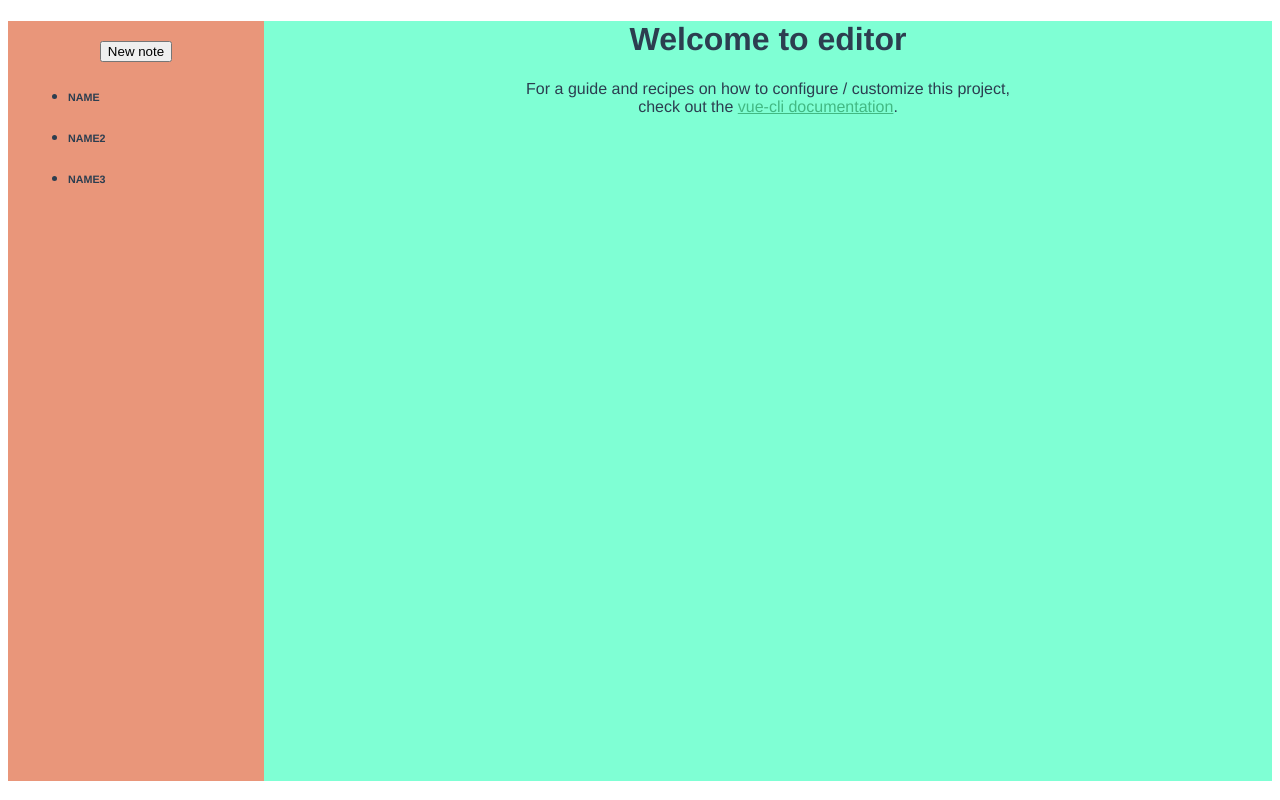
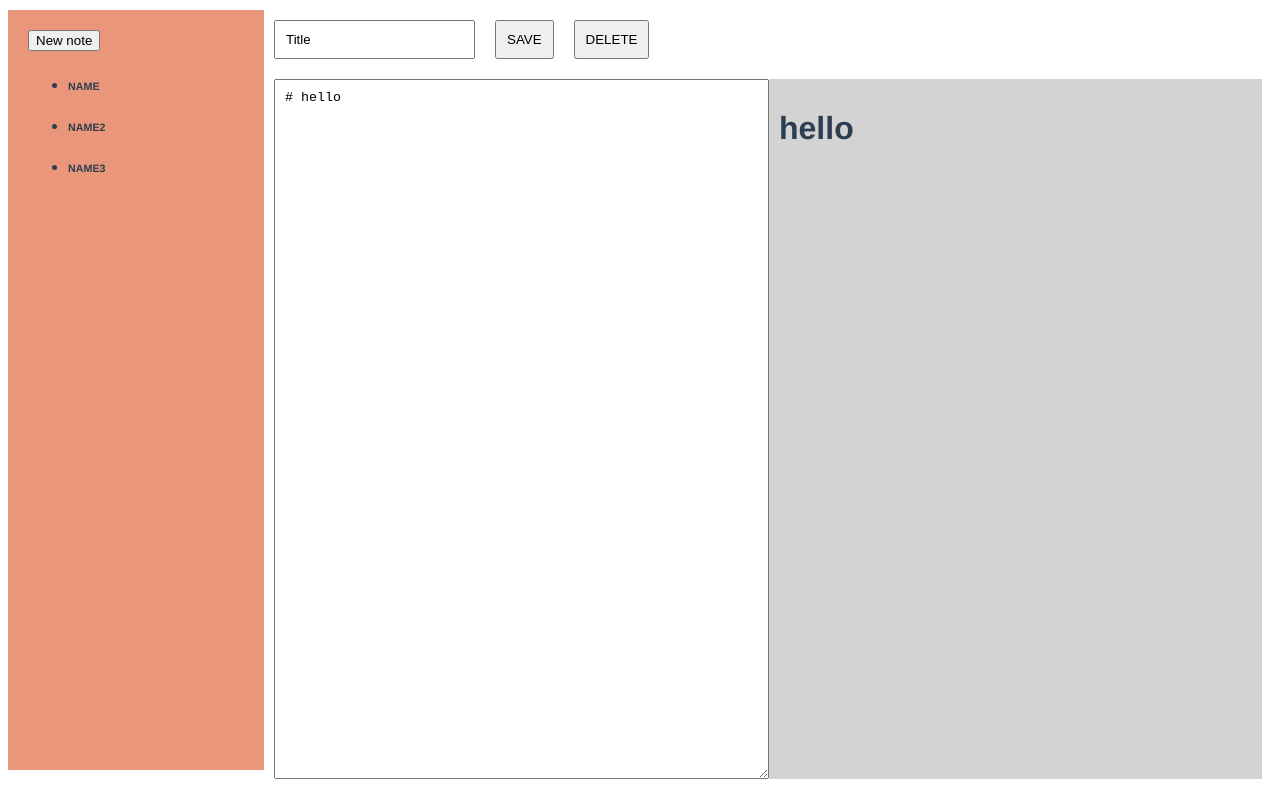
Before and after one commit to MaricaMitthens/web-lab5, a Vue app in the folder front/: page / in a window 1280 px wide. Built offline with nearby package versions, Linux system fonts and the light colour scheme.

Commit message:
add markup editor and buttons

```diff
--- a/front/package.json
+++ b/front/package.json
@@ -8,7 +8,10 @@
     "lint": "vue-cli-service lint"
   },
   "dependencies": {
+    "axios": "^0.18.0",
     "core-js": "^2.6.5",
+    "lodash": "^4.17.11",
+    "marked": "^0.6.2",
     "vue": "^2.6.10"
   },
   "devDependencies": {
--- a/front/src/App.vue
+++ b/front/src/App.vue
@@ -23,7 +23,6 @@ export default {
   font-family: "Avenir", Helvetica, Arial, sans-serif;
   -webkit-font-smoothing: antialiased;
   -moz-osx-font-smoothing: grayscale;
-  text-align: center;
   color: #2c3e50;
   margin-top: 10px;
 }
--- a/front/src/components/NoteEditor.vue
+++ b/front/src/components/NoteEditor.vue
@@ -1,23 +1,39 @@
+
+
 <template>
   <div class="editor">
-    <h1>{{ msg }}</h1>
-    <p>
-      For a guide and recipes on how to configure / customize this project,
-      <br>check out the
-      <a
-        href="https://cli.vuejs.org"
-        target="_blank"
-        rel="noopener"
-      >vue-cli documentation</a>.
-    </p>
+    <header>
+      <input id="title" value="Title">
+      <button id="put">SAVE</button>
+      <button id="del">DELETE</button>
+    </header>
+    <div id="editor">
+      <textarea :value="input" @input="update"></textarea>
+      <div class="markup" v-html="compiledMarkdown"></div>
+    </div>
   </div>
 </template>
 
 <script>
+import marked from "marked";
+import _ from "lodash";
+
 export default {
   name: "NoteEditor",
-  props: {
-    msg: String
+  data: function() {
+    return {
+      input: "# hello"
+    };
+  },
+  computed: {
+    compiledMarkdown: function() {
+      return marked(this.input, { sanitize: true });
+    }
+  },
+  methods: {
+    update: _.debounce(function(e) {
+      this.input = e.target.value;
+    }, 300)
   }
 };
 </script>
@@ -25,21 +41,31 @@ export default {
 <!-- Add "scoped" attribute to limit CSS to this component only -->
 <style scoped>
 .editor {
-  background-color: aquamarine;
   height: 95vh;
 }
-h3 {
-  margin: 40px 0 0;
+button {
+  padding: 10px;
+  margin: 10px;
 }
-ul {
-  list-style-type: none;
-  padding: 0;
+input {
+  padding: 10px;
+  margin: 10px;
 }
-li {
-  display: inline-block;
-  margin: 0 10px;
+#editor {
+  display: flex;
+  height: 90vh;
+  padding: 10px;
+  box-sizing: border-box;
 }
-a {
-  color: #42b983;
+textarea {
+  flex: 1;
+  padding: 10px;
+  box-sizing: border-box;
+}
+.markup {
+  flex: 1;
+  background-color: lightgrey;
+  padding: 10px;
+  box-sizing: border-box;
 }
 </style>
```
Also changed, not shown: 1 other file (tests, documents, lock files or other folders).
